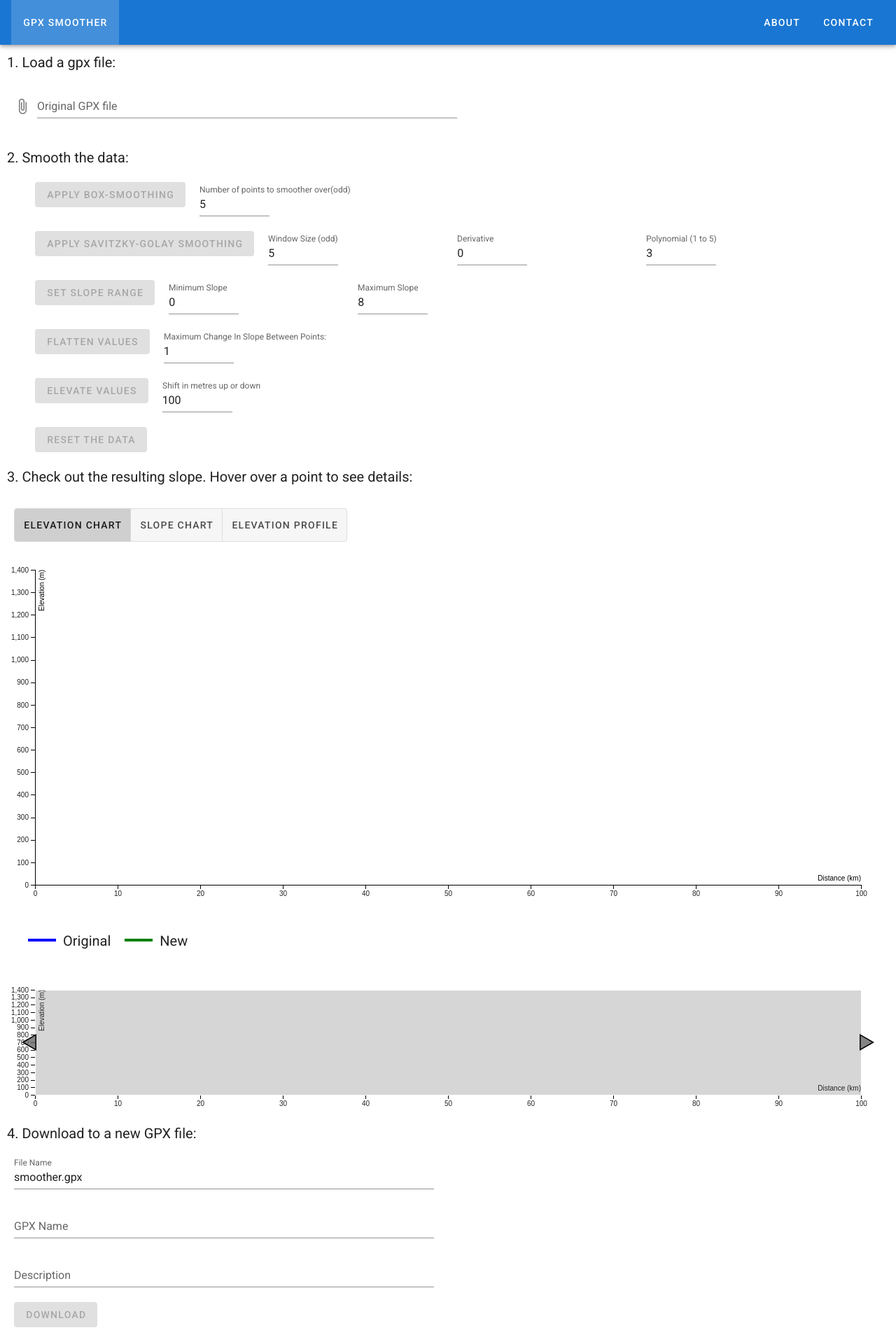
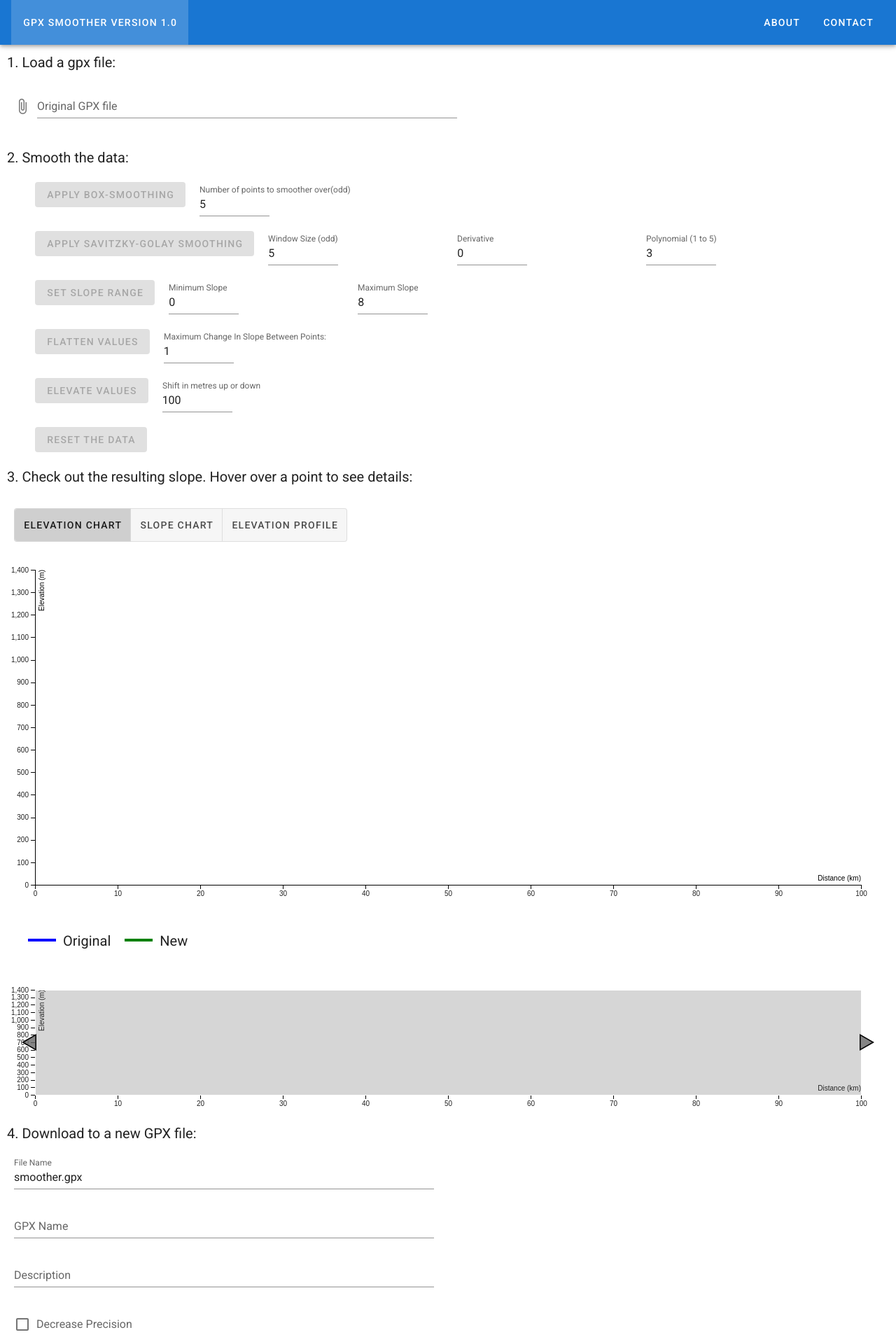
Before and after one commit to brenzy/gpx-smoother-vue, a Vue app: page /#/ in a window 1280 px wide. Shown: the top 1920 px of the page at 70% size. Built offline with nearby package versions, Linux system fonts and the light colour scheme.

Commit message:
Add the ability to decrease precision.

```diff
--- a/package.json
+++ b/package.json
@@ -1,6 +1,6 @@
 {
-  "name": "gpx-smoother-vue-001",
-  "version": "0.1.0",
+  "name": "gpx-smoother-vue",
+  "version": "1.0.0",
   "private": true,
   "scripts": {
     "serve": "vue-cli-service serve",
--- a/src/components/Toolbar.vue
+++ b/src/components/Toolbar.vue
@@ -2,7 +2,7 @@
   <div>
      <v-app-bar dark color="primary">
        <v-toolbar-items>
-         <v-btn text to="/">GPX Smoother</v-btn>
+         <v-btn text to="/">GPX Smoother Version 1.0</v-btn>
        </v-toolbar-items>
       <v-spacer/>
       <v-toolbar-items>
--- a/src/utilities/gpxFile.js
+++ b/src/utilities/gpxFile.js
@@ -86,7 +86,7 @@ export function parseJson(jsonRoot) {
   };
 }
 
-export function updateJson(jsonRoot, name, desc, newValues) {
+export function updateJson(jsonRoot, name, desc, newValues, decreasePrecision) {
   if (!jsonRoot) {
     throw (SAVE_ERRORS.SAVE_ERROR);
   }
@@ -128,8 +128,12 @@ export function updateJson(jsonRoot, name, desc, newValues) {
               if (lat !== point.lat || long !== point.long ) {
                 throw (SAVE_ERRORS.SAVE_ERROR);
               }
+              if (decreasePrecision) {
+                trkpt.$.lat = Math.floor(point.lat * 100000) / 100000;
+                trkpt.$.lon = Math.floor(point.long * 100000) / 100000;
+              }
               if (trkpt.ele && trkpt.ele.length) {
-                trkpt.ele = [point.ele];
+                trkpt.ele = [decreasePrecision ? Math.floor(point.ele * 100) / 100 : point.ele];
               }
             });
           }
--- a/src/views/About.vue
+++ b/src/views/About.vue
@@ -1,11 +1,13 @@
 <template>
   <div class="about">
+    <h1>About the GPX Smoother</h1>
     <p>
       The GPX Smoother lets you load a GPX file, and smooth out the elevation, to make it easier to ride in your
       favourite trainer software.
     <p/>
     <ul>
-      <li>Smooth - uses simple box-score smoothing to smooth the elevation over 5 points.</li>
+      <li>Box Score Smoothing - uses simple box-score smoothing to smooth the elevation.</li>
+      <li>Savitzky-Golay Smoothing - a more complex smoothing algorithm. </li>
       <li>Set Range - lets you set the maximum and minimum slope.</li>
       <li>Flatten - lets you set the maximum change in slope between any two points.</li>
       <li>Elevate - increases or decreases elevation by a fixed amount.</li>
@@ -13,7 +15,18 @@
     <p>
       Slide the triangular handles on the smaller graph to select only a portion of the ride to smooth.
     </p>
+    <p>
+      The Decrease Precision checkbox rounds the elevation to 2 decimal places, and the latitude and longitude
+      to 5 decimal places.  Decreasing the precision will produce a smaller file size.
+    </p>
+
+    <h2>Change Log</h2>
+    <h3>Version 1.0.0</h3>
+    <ul>
+      <li>Added the ability to decrease precision for latitude, longitude, and elevation.</li>
+    </ul>
   </div>
+
 </template>
 <style lang="sass" scoped>
   .about
--- a/src/views/GpxSmoother.vue
+++ b/src/views/GpxSmoother.vue
@@ -102,6 +102,10 @@
       <v-text-field
         label="Description"
         v-model="gpxDescription" />
+      <v-checkbox
+        label="Decrease Precision"
+        v-model="decreasePrecision"
+      />
       <v-btn
         @click="onDownload"
         :disabled="!haveSmoothedValues">
@@ -133,7 +137,8 @@ export default {
     maxSlope: 8,
     gpxFileName: 'smoother.gpx',
     gpxName: '',
-    gpxDescription: ''
+    gpxDescription: '',
+    decreasePrecision: false
   }),
   computed: {
     ...mapState(['name', 'description', 'fileJson', 'smoothedValues']),
@@ -193,7 +198,7 @@ export default {
         return;
       }
       const smoothedJson = JSON.parse(JSON.stringify(this.fileJson));
-      updateJson(smoothedJson, this.gpxName, this.gpxDescription, this.smoothedValues);
+      updateJson(smoothedJson, this.gpxName, this.gpxDescription, this.smoothedValues, this.decreasePrecision);
       let builder = new xml2js.Builder();
       const smoothedGpx = builder.buildObject(smoothedJson);
       this.download(this.gpxFileName, smoothedGpx);
```
